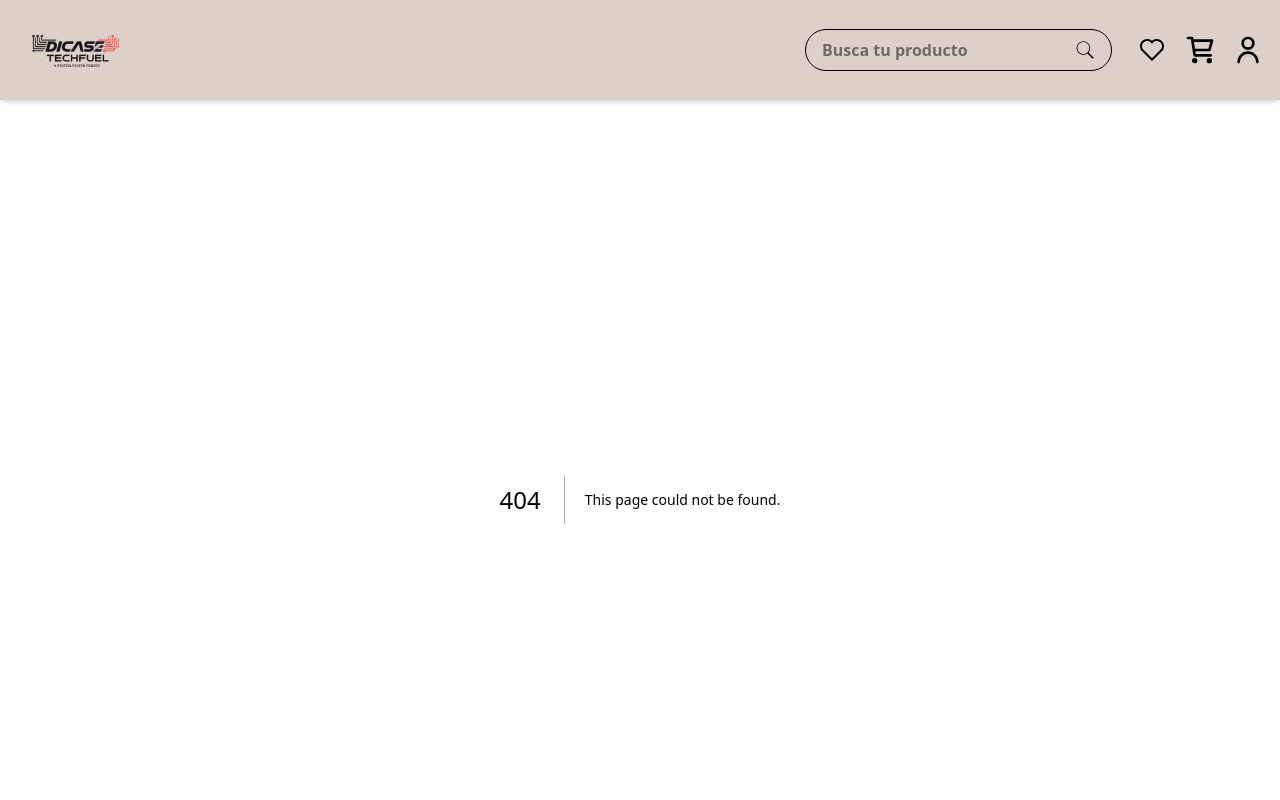
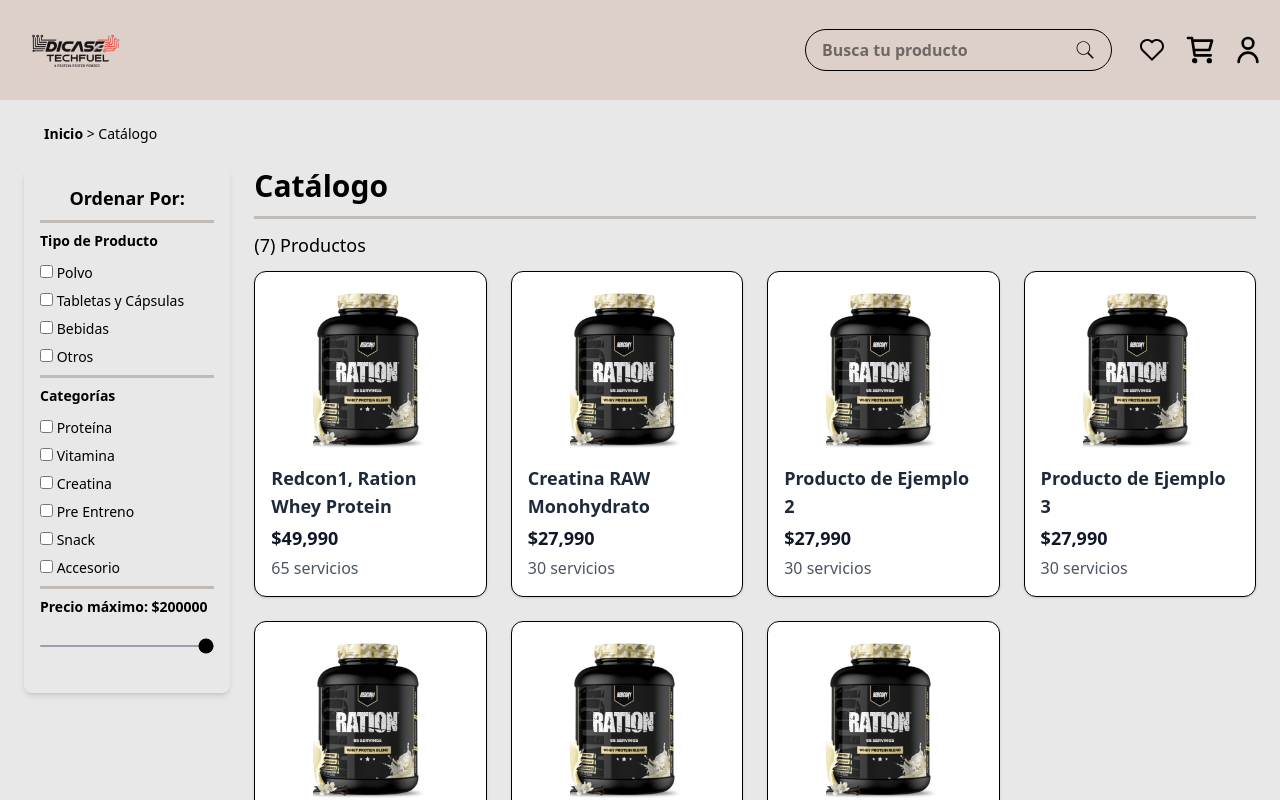
Before and after one commit to diegoarevalom/dicase_ecommerce, a Next.js app: page /shop/products in a window 1280 px wide. Before the commit this address had no page. Shown: the top 800 px of the page. Built offline with nearby package versions, Linux system fonts and the light colour scheme.

Commit message:
Catalogo frontend

```diff
--- /dev/null
+++ b/app/shop/layout.tsx
@@ -0,0 +1,13 @@
+import React from 'react';
+
+export default function AuthLayout({
+  children,
+}: {
+  children: React.ReactNode;
+}) {
+  return (
+    <div className="bg-[#E8E8E8] min-h-screen items-center justify-center">
+      {children}
+    </div>
+  );
+}
--- /dev/null
+++ b/app/shop/products/page.tsx
@@ -0,0 +1,81 @@
+"use client";
+
+import ProductList from '@/src/components/product/productList'
+import Link from 'next/link';
+import React, {useState} from 'react'
+
+function Products() {
+
+    const [price, setPrice] = useState(200000); // Precio máximo por defecto
+    const [selectedTypes, setSelectedTypes] = useState<string[]>([]);
+    const [selectedCategories, setSelectedCategories] = useState<string[]>([]);
+
+    const [filteredCount, setFilteredCount] = useState(0);
+
+    const handleTypeChange = (type: string) => {
+    setSelectedTypes((prev) =>
+      prev.includes(type) ? prev.filter((t) => t !== type) : [...prev, type]
+    );
+  };
+
+  const handleCategoryChange = (category: string) => {
+    setSelectedCategories((prev) =>
+      prev.includes(category) ? prev.filter((c) => c !== category) : [...prev, category]
+    );
+  };
+
+
+  return (
+    <div className="px-6 py-6 space-y-6">
+      <div className="text-left text-sm text-black px-5"> <Link className='font-bold' href="/">Inicio</Link> {'>'} <Link href="/shop/products">Catálogo</Link></div>
+
+      {/* Layout con filtros y productos */}
+      <div className="flex gap-6 items-start">
+        {/* Sidebar de filtros */}
+        <aside className="w-1/5 p-4 rounded-lg shadow-md hidden lg:block">
+          <h2 className="text-lg font-bold mb-1 text-center">Ordenar Por:</h2>
+          <hr className="my-2 border-t-3 border-[#C1BAB6]" />
+          <h2 className="text-sm font-semibold mb-3">Tipo de Producto</h2>
+          <div className="space-y-2 text-sm">
+            <div><input type="checkbox" onChange={() => handleTypeChange("Polvo")} checked={selectedTypes.includes("Polvo")}/> Polvo</div>
+            <div><input type="checkbox" onChange={() => handleTypeChange("Tabletas_Capsulas")} checked={selectedTypes.includes("Tabletas_Capsulas")}/> Tabletas y Cápsulas</div>
+            <div><input type="checkbox" onChange={() => handleTypeChange("Bebida")} checked={selectedTypes.includes("Bebida")}/> Bebidas</div>
+            <div><input type="checkbox" onChange={() => handleTypeChange("Otros")} checked={selectedTypes.includes("Otros")}/> Otros</div>
+          </div>
+          <hr className="my-2 border-t-3 border-[#C1BAB6]" />
+          <h2 className="text-sm font-semibold mb-3">Categorías</h2>
+          <div className="space-y-2 text-sm">
+            <div><input type="checkbox" onChange={() => handleCategoryChange("Proteína")} checked={selectedCategories.includes("Proteína")}/> Proteína</div>
+            <div><input type="checkbox" onChange={() => handleCategoryChange("Vitamina")} checked={selectedCategories.includes("Vitamina")}/> Vitamina</div>
+            <div><input type="checkbox" onChange={() => handleCategoryChange("Creatina")} checked={selectedCategories.includes("Creatina")}/> Creatina</div>
+            <div><input type="checkbox" onChange={() => handleCategoryChange("Pre Entreno")} checked={selectedCategories.includes("Pre Entreno")}/> Pre Entreno</div>
+            <div><input type="checkbox" onChange={() => handleCategoryChange("Snack")} checked={selectedCategories.includes("Snack")}/> Snack</div>
+            <div><input type="checkbox" onChange={() => handleCategoryChange("Accesorio")} checked={selectedCategories.includes("Accesorio")}/> Accesorio</div>
+          </div>
+          <hr className="my-2 border-t-3 border-[#C1BAB6]" />
+          <div className="mb-6">
+            <label htmlFor="priceRange" className="block mb-3 text-sm font-semibold">
+              Precio máximo: ${price}
+            </label>
+            <input id="priceRange" type="range" min="0" max="200000" step="1000" value={price} onChange={(e) => setPrice(Number(e.target.value))} className="w-full h-0.5 bg-gray-400 rounded-lg appearance-none cursor-pointer accent-black"/>
+          </div>
+        </aside>
+
+        {/* Lista de productos */}
+        <main className="w-full">
+          <h1 className="text-3xl font-bold mb-2">Catálogo</h1>
+          <hr className="my-3 border-t-3 border-[#C1BAB6]" />
+          <h2 className="text-lg mb-3">({filteredCount}) Productos</h2>
+          <ProductList
+            maxPrice={price}
+            selectedTypes={selectedTypes}
+            selectedCategories={selectedCategories}
+            onFilteredCountChange={setFilteredCount}
+          />
+        </main>
+      </div>
+    </div>
+  )
+}
+
+export default Products;
--- a/package.json
+++ b/package.json
@@ -10,6 +10,7 @@
   },
   "dependencies": {
     "next": "15.3.3",
+    "next-themes": "^0.4.6",
     "postcss": "^8.5.4",
     "react": "^19.0.0",
     "react-dom": "^19.0.0"
--- /dev/null
+++ b/src/components/product/addToCartButton.tsx
@@ -0,0 +1,28 @@
+'use client';
+import { useState } from 'react';
+
+interface AddToCartButtonProps {
+  productId: string;
+}
+
+export default function AddToCartButton({ productId }: AddToCartButtonProps) {
+  const [added, setAdded] = useState(false);
+
+  const handleAddToCart = () => {
+    //lógica real del carrito (Pendiente)
+    console.log(`Producto agregado al carrito: ${productId}`);
+    setAdded(true);
+
+    // Opcional: volver a false después de unos segundos
+    setTimeout(() => setAdded(false), 2000);
+  };
+
+  return (
+    <button
+      onClick={handleAddToCart}
+      className="bg-black text-white px-4 py-2 rounded hover:bg-gray-800 transition"
+    >
+      {added ? 'Agregado ✅' : 'Agregar al carrito'}
+    </button>
+  );
+}
--- /dev/null
+++ b/src/components/product/productCard.tsx
@@ -0,0 +1,28 @@
+type ProductCardProps = {
+  id: string;
+  type: string;
+  category: string;
+  image: string;
+  name: string;
+  servings: number;
+  price: number;
+  slug: string; // Para navegación tipo /products/creatina-raw
+};
+
+import Link from "next/link";
+
+const ProductCard = ({ id, name, image, price, slug, servings }: ProductCardProps) => {
+
+    return (
+        <div className="border rounded-xl overflow-hidden shadow hover:shadow-lg transition p-4 bg-white flex flex-col h-full">
+        <Link href={`/products/${slug}`}>
+        <img src={image} alt={name} className="w-full h-40 object-contain rounded mb-4" />
+        <h3 className="text-lg font-bold text-gray-800 line-clamp-2 min-h-[3rem]">{name}</h3>
+        <p className="text-lg font-bold text-gray-900 mt-1">${price.toLocaleString()}</p>
+        <p className="text-gray-600 mt-1">{servings} servicios</p>
+      </Link>
+    </div>
+    );
+}
+
+export default ProductCard;
--- /dev/null
+++ b/src/components/product/productList.tsx
@@ -0,0 +1,119 @@
+import ProductCard from "./productCard";
+import { useEffect } from "react";
+
+const mockProducts = [
+  {
+    id: "1",
+    type: "Polvo",
+    category: "Proteína",
+    image: "/images/imagen-ejemplo.jpg",
+    name: "Redcon1, Ration Whey Protein",
+    servings: 65,
+    price: 49990,
+    slug: "protein-ration-whey",
+  },
+  {
+    id: "2",
+    type: "Polvo",
+    category: "Creatina",
+    image: "/images/imagen-ejemplo.jpg",
+    name: "Creatina RAW Monohydrato",
+    servings: 30,
+    price: 27990,
+    slug: "creatina-raw",
+  },
+  {
+    id: "3",
+    type: "Tabletas",
+    category: "Vitamina",
+    image: "/images/imagen-ejemplo.jpg",
+    name: "Producto de Ejemplo 2",
+    servings: 30,
+    price: 27990,
+    slug: "producto-2",
+  },
+  {
+    id: "4",
+    type: "Capsulas",
+    category: "Vitamina",
+    image: "/images/imagen-ejemplo.jpg",
+    name: "Producto de Ejemplo 3",
+    servings: 30,
+    price: 27990,
+    slug: "producto-3",
+  },
+  {
+    id: "5",
+    type: "Bebida",
+    category: "Pre Entreno",
+    image: "/images/imagen-ejemplo.jpg",
+    name: "Producto de Ejemplo 4",
+    servings: 30,
+    price: 27990,
+    slug: "producto-4",
+  },
+  {
+    id: "6",
+    type: "Otros",
+    category: "Snack",
+    image: "/images/imagen-ejemplo.jpg",
+    name: "Producto de Ejemplo 5",
+    servings: 30,
+    price: 27990,
+    slug: "producto-5",
+  },
+  {
+    id: "7",
+    type: "Otros",
+    category: "Accesorio",
+    image: "/images/imagen-ejemplo.jpg",
+    name: "Producto de Ejemplo 6",
+    servings: 30,
+    price: 27990,
+    slug: "producto-6",
+  },
+];
+
+type Props = {
+  selectedTypes: string[];
+  selectedCategories: string[];
+  maxPrice: number;
+  onFilteredCountChange?: (count: number) => void;
+};
+
+export default function ProductList({ selectedTypes, selectedCategories, maxPrice, onFilteredCountChange }: Props) {
+
+
+  //Para agrupar el tipo de Tabletas y Capsulas
+  const resolveTypes = (types: string[]) => {
+    const mapped: string[] = [];
+      types.forEach((type) => {
+        if (type === "Tabletas_Capsulas") {
+          mapped.push("Tabletas", "Capsulas");
+        } else {
+          mapped.push(type);
+        }
+    });
+    return mapped;
+  };
+
+  const realTypes = resolveTypes(selectedTypes);
+
+  const filteredProducts = mockProducts.filter((product) =>
+    (realTypes.length === 0 || realTypes.includes(product.type ?? "")) &&
+    (selectedCategories.length === 0 || selectedCategories.includes(product.category ?? "")) &&
+    product.price <= maxPrice
+  );
+
+  useEffect(() => {
+    onFilteredCountChange?.(filteredProducts.length);
+  }, [filteredProducts.length, onFilteredCountChange]);
+
+  return (
+    <div className="grid grid-cols-1 sm:grid-cols-2 lg:grid-cols-4 gap-6">
+      {filteredProducts.map((product) => (
+        <ProductCard key={product.id} {...product} />
+      ))}
+    </div>
+  );
+}
```
Also changed, not shown: app/shop/products/productsId/error.tsx (added), app/shop/products/productsId/loading.tsx (added), app/shop/products/productsId/page.tsx (added), public/images/imagen-ejemplo.jpg (added), src/components/product/productDetails.tsx (added), 1 other file (tests, documents, lock files or other folders).
